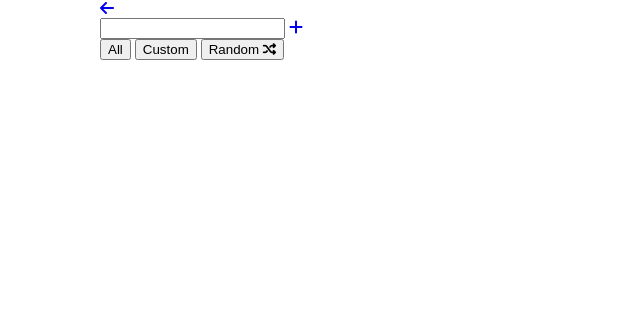
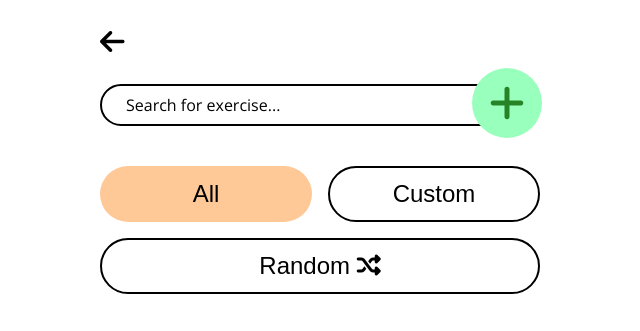
Before and after one commit to urvishp13/Road-to-Gymnastics, a plain HTML site: page all-exercises.html in a window 1280 px wide. Shown: the whole page, without its empty margins (320-960 px from the left). Drawn offline with nearby package versions, Linux system fonts and the light colour scheme.

Commit message:
did some styling and made filter buttons clickable

```diff
--- a/all-exercises.html
+++ b/all-exercises.html
@@ -22,14 +22,14 @@
             <a href="#"><i class="fa-solid fa-arrow-left"></i></a> <!-- link to the regiment page -->
 
             <div class="search">
-                <input type="text">
-                <a href="#"><i class="fa-solid fa-plus"></i></a> <!-- link to 'new exercise' page -->
+                <input type="text" placeholder="Search for exercise...">
+                <a class="new-exercise" href="#"><i class="fa-solid fa-plus"></i></a> <!-- link to 'new exercise' page -->
             </div>
 
             <div class="filters">
-                <button>All</button>
-                <button>Custom</button>
-                <button>Random <i class="fa-solid fa-shuffle"></i></button>
+                <button class="btn all selected">All</button>
+                <button class="btn custom">Custom</button>
+                <button class="btn random">Random <i class="fa-solid fa-shuffle"></i></button>
             </div>
 
             <div class="all-exercises">
@@ -37,6 +37,8 @@
             </div>
         </div>
     </main>
+
+    <script src="assets/javascript/all-exercises.js"></script>
 </body>
 
 </html>
--- a/assets/css/all-exercises.css
+++ b/assets/css/all-exercises.css
@@ -1,3 +1,10 @@
+:root {
+    --clr-text: black;
+    --clr-green-lght: #99ffbd;
+    --clr-green: #268426;
+    --clr-orange: #ffc897;
+}
+
 * {
     box-sizing: border-box;
 }
@@ -6,9 +13,88 @@ html, body {
     margin: 0;
 }
 
+body {
+    font-family: 'Open Sans', sans-serif;
+}
+
 .container {
     width: 80%;
     max-width: 440px;
     margin: 0 auto;
     height: 100vh;
 }
+
+.fa-arrow-left {
+    font-size: 1.75rem;
+    margin: 1em 0;
+    color: black;
+    cursor: pointer;
+}
+
+input,
+.filters > * {
+    padding: .5em 1.5em;
+    border: 2px solid var(--clr-text);
+    border-radius: 3rem;
+}
+
+
+/* /////////// SEARCH BAR /////////////// */
+
+.search {
+    position: relative;
+}
+
+input {
+    font-size: 1rem;
+    width: 100%;
+    border: 2px solid var(--clr-text);
+    font-family: 'Open Sans', sans-serif;
+}
+
+input::placeholder {
+    opacity: 1;
+    color: var(--clr-text);
+}
+
+a.new-exercise {
+    display: flex;
+    position: absolute;
+    font-size: 2.5rem;
+    justify-content: center;
+    align-items: center;
+    top: -.4em;
+    right: -.05em;
+    width: 1.75em;
+    height: 1.75em;
+    border-radius: 50%;
+    background-color: var(--clr-green-lght);
+    color: var(--clr-green);
+    text-decoration: none;
+}
+
+/* ///////////// FILTERS ////////////// */
+
+.filters {
+    display: flex;
+    flex-wrap: wrap;
+    gap: 1em;
+    margin: 2.5em 0;
+}
+
+.filters > * {
+    font-size: 1.5rem;
+    flex: 1 40%;
+    background-color: white;
+    cursor: pointer;
+}
+
+.selected {
+    background-color: var(--clr-orange);
+    border: none;
+}
+
+.not-selected {
+    background-color: white;
+    border: 2px solid var(--clr-text);
+}
--- /dev/null
+++ b/assets/javascript/all-exercises.js
@@ -0,0 +1,26 @@
+// grab the filter buttons from the DOM
+const all = document.querySelector(".btn.all")
+const custom = document.querySelector(".btn.custom")
+const random = document.querySelector(".btn.random")
+
+// add a click event to each of them
+// if make one selectable at a time between the 'all' and 'custom' buttons
+all.addEventListener("click", function() {
+    switchSelection(custom, all)
+})
+
+custom.addEventListener("click", function() {
+    switchSelection(all, custom)
+})
+
+// the random button can be selected regardless of if the 'all' and 'custom' buttons are selected
+random.addEventListener("click", function() {
+    this.classList.toggle("selected")
+})
+
+function switchSelection(selectedSoFar, wantSelected) {
+    if (selectedSoFar.classList.contains("selected")) {
+        selectedSoFar.classList.remove("selected")
+        wantSelected.classList.add("selected")
+    }
+}
```
